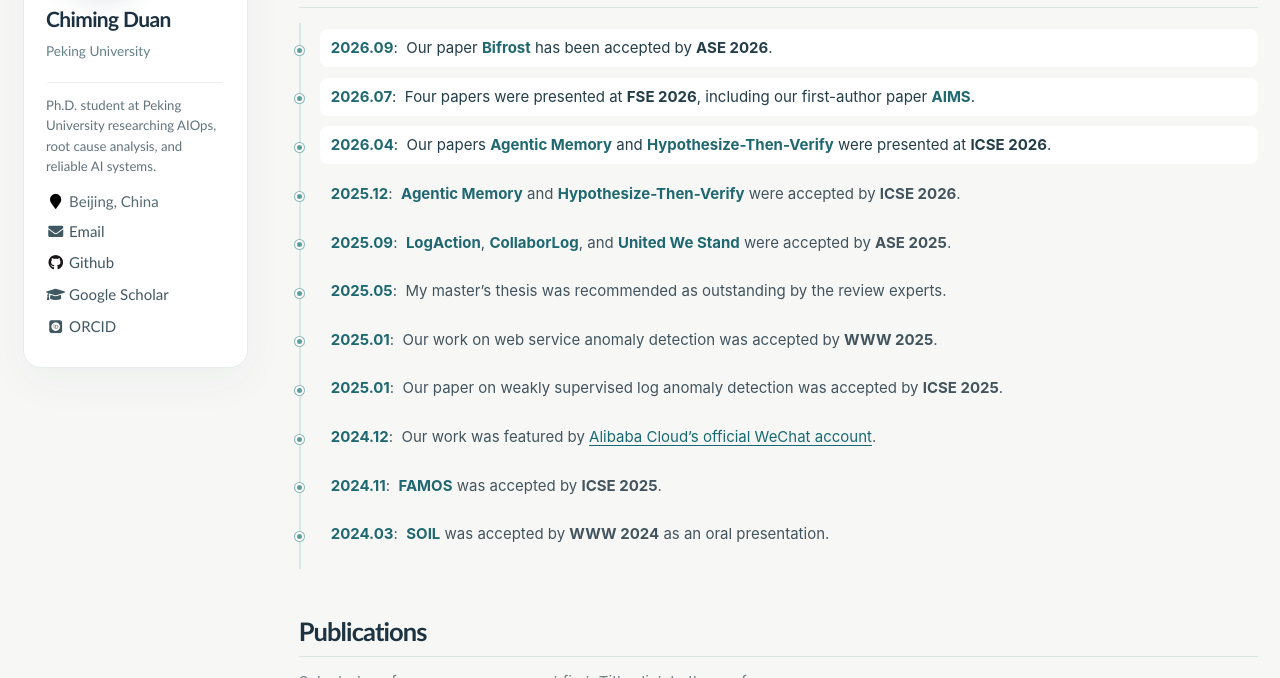
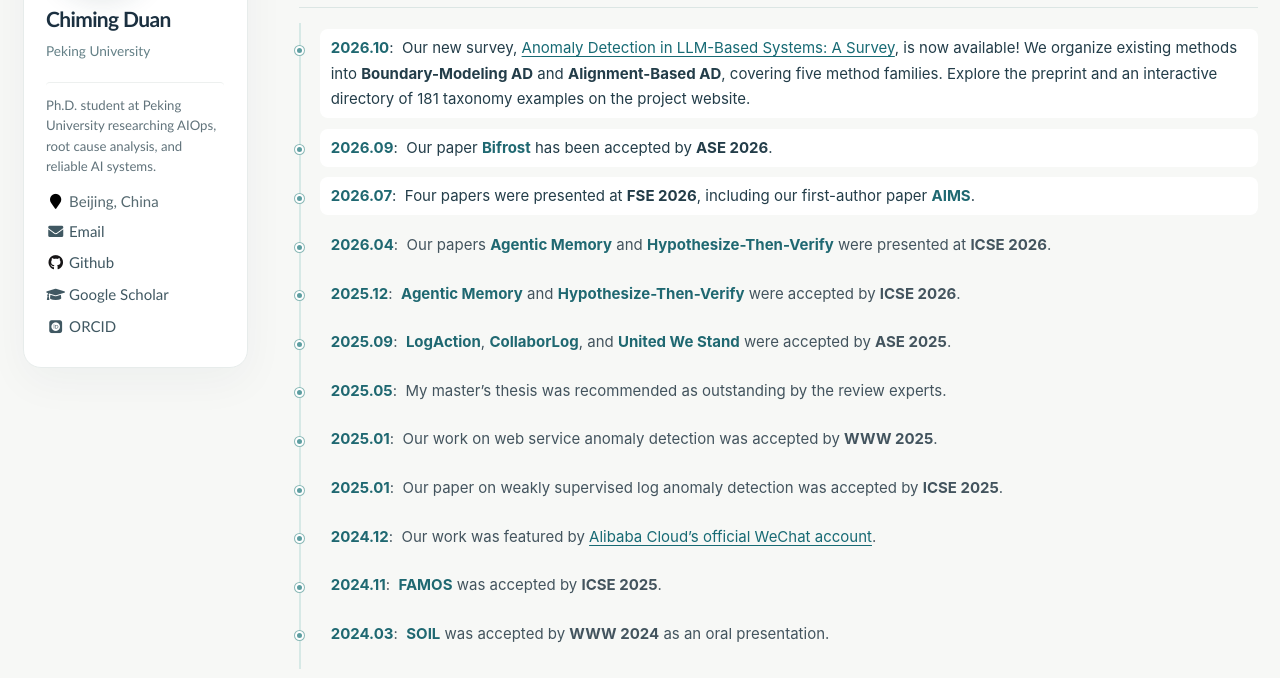
Before and after one commit to chiming-duan/Chiming-Duan.github.io, a Jekyll site: the page built from _pages/about.md, in a window 1280 px wide and 900 px high, scrolled down 518 px, cut to the strip 222-900 px from the top of the window. Built offline with Jekyll 4.4.1, drawn with Linux system fonts in a browser that asks for light colours; some web fonts are replaced.

Commit message:
Announce LLM anomaly detection survey

```diff
--- a/_pages/about.md
+++ b/_pages/about.md
@@ -25,6 +25,7 @@ redirect_from:
 </div>
 
 <h2 id="news">Latest news</h2>
+- *2026.10*: &nbsp;Our new survey, [Anomaly Detection in LLM-Based Systems: A Survey](https://method-notes.github.io/LLM-Anomaly-Detection-Survey/), is now available! We organize existing methods into **Boundary-Modeling AD** and **Alignment-Based AD**, covering five method families. Explore the preprint and an interactive directory of 181 taxonomy examples on the project website.
 - *2026.09*: &nbsp;Our paper *Bifrost* has been accepted by **ASE 2026**.
 - *2026.07*: &nbsp;Four papers were presented at **FSE 2026**, including our first-author paper *AIMS*.
 - *2026.04*: &nbsp;Our papers *Agentic Memory* and *Hypothesize-Then-Verify* were presented at **ICSE 2026**.
```
